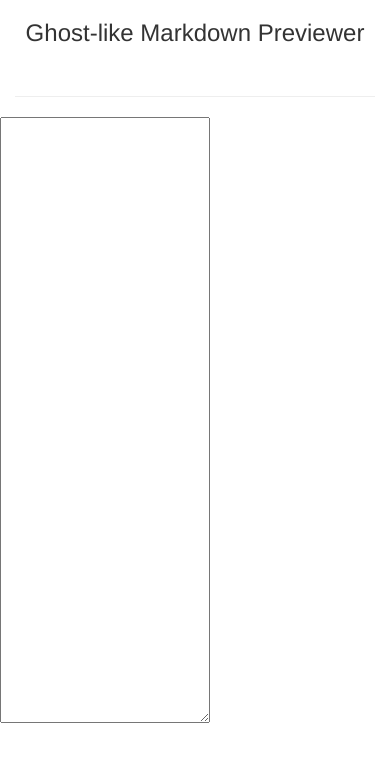
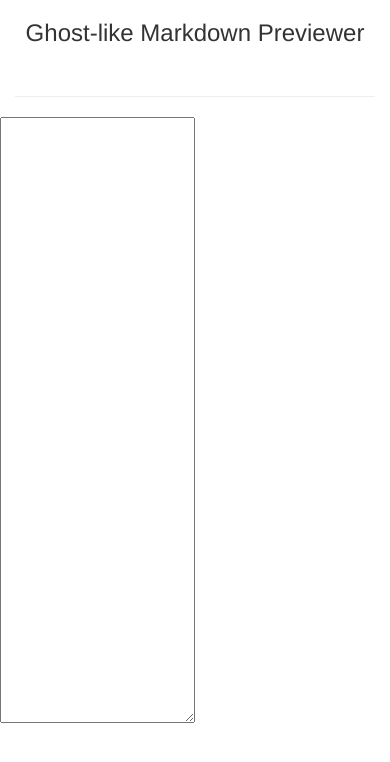
Before and after one commit to collinwebb/markdown, a website: page index.html in a window 390 px wide. Drawn offline with nearby package versions, Linux system fonts and the light colour scheme.

Commit message:
creates a quick fix for small screens

```diff
--- a/index.html
+++ b/index.html
@@ -26,9 +26,9 @@
       <br>
       <hr>
       <div class="row">
-        <textarea ng-model="markdown" ng-keyup="getPreview()" class="col-md-6" rows="30">
+        <textarea ng-model="markdown" ng-keyup="getPreview()" class="col-xs-6" rows="30">
         </textarea>
-        <div class="col-md-6" ng-bind-html="preview">
+        <div class="col-xs-6" ng-bind-html="preview">
         </div>
       </div>
     </div>
```
